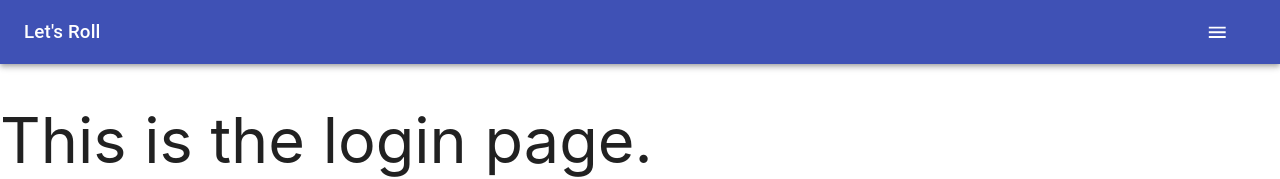
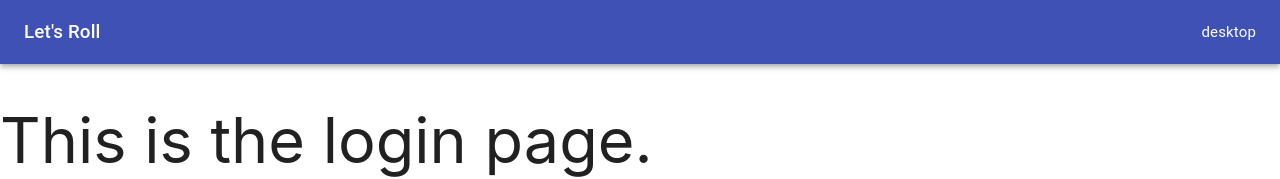
Before and after one commit to jadavianett/Lets-Roll, a React (Create React App) app in the folder client/: page / in a window 1280 px wide. Shown: the top 179 px of the page. Built offline with nearby package versions, Linux system fonts and the light colour scheme.

Commit message:
hamburger visible based on window width

```diff
--- a/client/src/App.js
+++ b/client/src/App.js
@@ -8,15 +8,10 @@ import Tutorials from "./pages/Tutorials";
 import UserDashboard from "./pages/UserDashboard";
 import ViewMyPlaces from "./pages/ViewMyPlaces";
 import AppBar from "./components/AppBar";
-import Navbar from "./components/Navbar/Navbar";
-import M from "materialize-css";
+// import Navbar from "./components/Navbar/Navbar";
+// import M from "materialize-css";
 
 function App() {
-  document.addEventListener("DOMContentLoaded", function () {
-    var elems = document.querySelectorAll(".sidenav");
-    var instances = M.Sidenav.init(elems, {});
-  });
-
   return (
     <Router>
       <div className="App">
--- a/client/src/components/AppBar.jsx
+++ b/client/src/components/AppBar.jsx
@@ -1,5 +1,5 @@
 import React from "react";
-import { makeStyles } from "@material-ui/core/styles";
+import { makeStyles, useTheme } from "@material-ui/core/styles";
 import AppBar from "@material-ui/core/AppBar";
 import Toolbar from "@material-ui/core/Toolbar";
 import Typography from "@material-ui/core/Typography";
@@ -8,6 +8,7 @@ import MenuIcon from "@material-ui/icons/Menu";
 import MenuItem from "@material-ui/core/MenuItem";
 import Menu from "@material-ui/core/Menu";
 import { withRouter } from "react-router-dom";
+import useMediaQuery from "@material-ui/core/useMediaQuery";
 
 const useStyles = makeStyles((theme) => ({
   root: {
@@ -26,6 +27,8 @@ function MenuAppBar(props) {
   const classes = useStyles();
   const [anchorEl, setAnchorEl] = React.useState(null);
   const open = Boolean(anchorEl);
+  const theme = useTheme();
+  const isMobile = useMediaQuery(theme.breakpoints.down("xs"));
 
   const handleMenu = (event) => {
     setAnchorEl(event.currentTarget);
@@ -45,6 +48,8 @@ function MenuAppBar(props) {
           </Typography>
 
           <div>
+            {isMobile ? (
+              <>
                 <IconButton
                   edge="start"
                   className={classes.menuButton}
@@ -69,10 +74,20 @@ function MenuAppBar(props) {
                   open={open}
                   onClose={() => setAnchorEl(null)}
                 >
-              <MenuItem onClick={() => handleClose("/page1")}>Page 1</MenuItem>
-              <MenuItem onClick={() => handleClose("/page2")}>Page 2</MenuItem>
-              <MenuItem onClick={() => handleClose("/page3")}>Page 3</MenuItem>
+                  <MenuItem onClick={() => handleClose("/page1")}>
+                    Page 1
+                  </MenuItem>
+                  <MenuItem onClick={() => handleClose("/page2")}>
+                    Page 2
+                  </MenuItem>
+                  <MenuItem onClick={() => handleClose("/page3")}>
+                    Page 3
+                  </MenuItem>
                 </Menu>
+              </>
+            ) : (
+              <Typography>desktop</Typography>
+            )}
           </div>
         </Toolbar>
       </AppBar>
```
Lines whose indentation alone changed are shown as unchanged.
